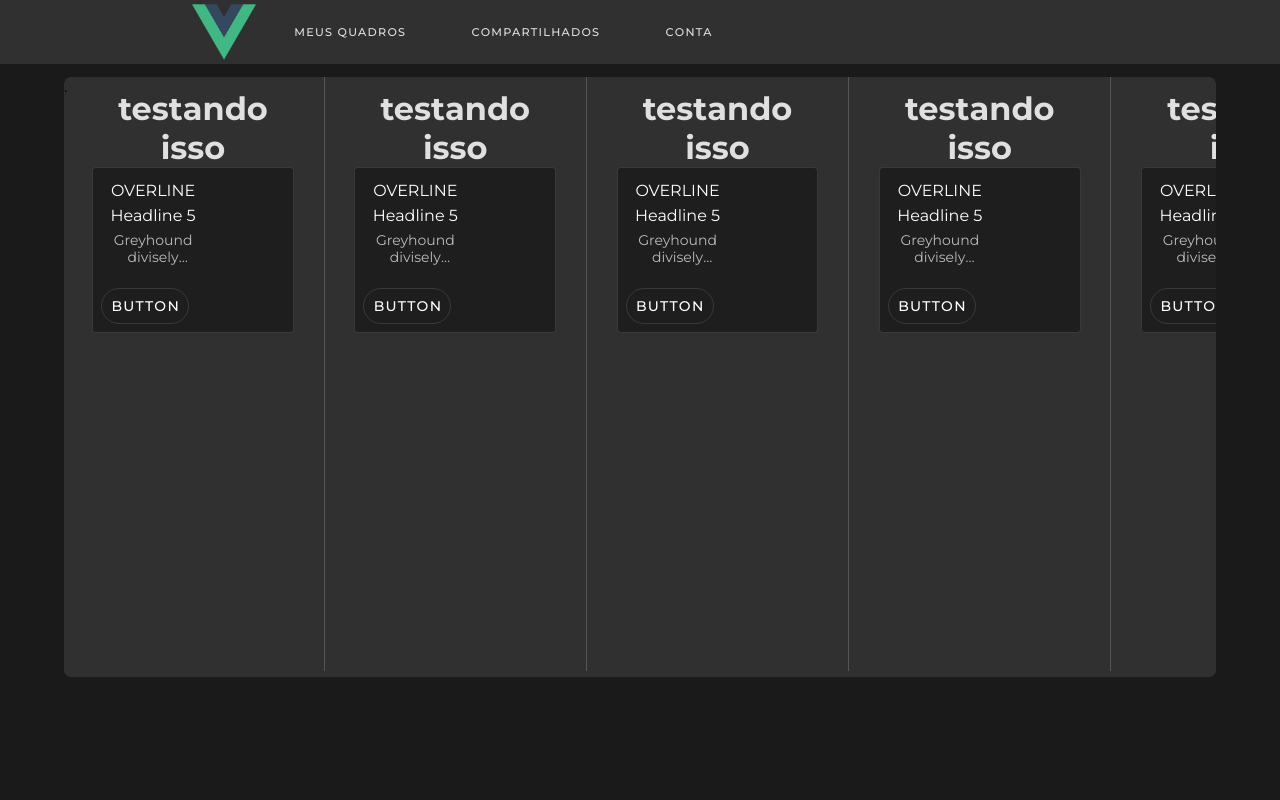
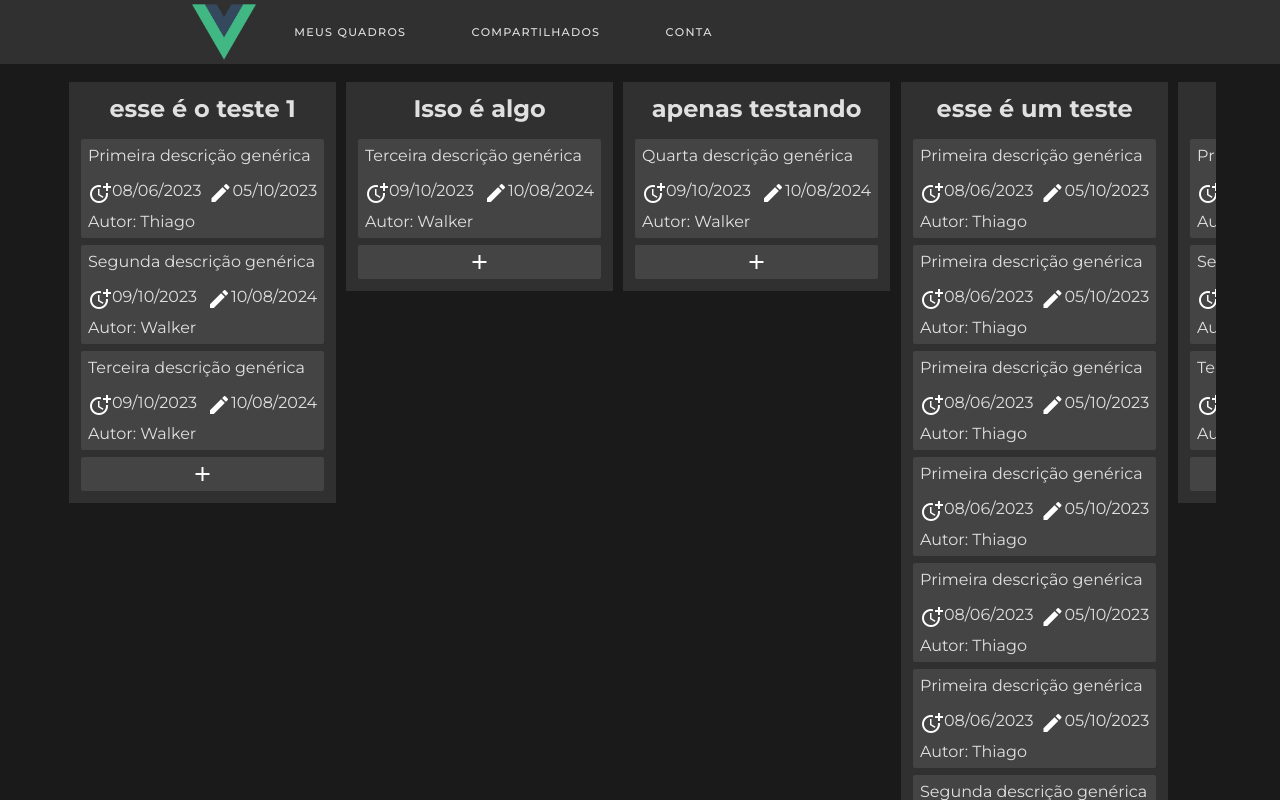
Before and after one commit to DSW-Projeto/frontend, a Vue app in the folder frontend/: page /list/1 in a window 1280 px wide. Shown: the top 800 px of the page. Built offline with nearby package versions, Linux system fonts and the light colour scheme; the HTML template or start-up script is replaced by a standard one.

Commit message:
Desenvolvimento dos cards dos quadros

```diff
--- a/frontend/package.json
+++ b/frontend/package.json
@@ -9,6 +9,7 @@
   },
   "dependencies": {
     "core-js": "^3.8.3",
+    "material-design-icons-iconfont": "^6.7.0",
     "vue": "^2.6.14",
     "vue-router": "^3.6.5",
     "vuetify": "^2.6.0"
--- a/frontend/src/App.vue
+++ b/frontend/src/App.vue
@@ -2,8 +2,8 @@
   <div id="app">
     <NavBar />
     <div :class="['appcontainer', { wide: isWide }]">
-      <LoginC v-if="userLoggedIn" />
-      <v-theme-provider :dark="true">
+      <LoginC v-if="!userLoggedIn" />
+      <v-theme-provider v-if="userLoggedIn" :dark="true">
         <router-view @update:wide="handleWide"></router-view>
       </v-theme-provider>
     </div>
@@ -20,7 +20,7 @@ export default {
   },
   data() {
     return {
-      userLoggedIn: false,
+      userLoggedIn: true,
       isWide: false,
     }
   },
@@ -67,6 +67,7 @@ body {
 
 .appcontainer.wide {
   margin: 1vw 5vw 1vw 5vw;
+  background-color: transparent;
 }
 
 @media(max-width: 600px) {
--- /dev/null
+++ b/frontend/src/components/Board/BoardCard.vue
@@ -0,0 +1,69 @@
+<template>
+    <div class="BoardCard">
+        <p>{{ description }}</p>
+        <div class="time">
+            <div>
+                <v-icon class="icons">more_time</v-icon>
+                <p>{{ creation }}</p>
+            </div>
+            <div>
+                <v-icon>edit</v-icon>
+                <p>{{ lstEdition }}</p>
+            </div>
+        </div>
+        <div class="author">
+            <p>Autor: {{ author }}</p>
+        </div>
+    </div>
+</template>
+
+<script>
+export default {
+    name: 'BoardCard',
+    props: {
+        description: {
+            type: String,
+            required: true,
+        },
+        lstEdition: {
+            type: String,
+            required: true,
+        },
+       author: {
+            type: String,
+            required: true,
+        },
+        creation: {
+            type: String,
+            required: true,
+        },
+    }
+}
+</script>
+
+<!-- Add "scoped" attribute to limit CSS to this component only -->
+<style scoped>
+.BoardCard {
+    padding: 7px;
+    text-align: left;
+    display: flex;
+    flex-direction: column;
+    width: 100%;
+    background-color: #444;
+    border-radius: 2px;
+    margin-bottom: 7px;
+}
+
+.time {
+    margin-top: 2vh;
+    display: flex;
+    flex-direction: row;
+    justify-content: space-between;
+    margin-bottom: 7px;
+
+    div {
+        display: flex;
+        flex-direction: row;
+    }
+}
+</style>
--- a/frontend/src/components/Board/BoardCol.vue
+++ b/frontend/src/components/Board/BoardCol.vue
@@ -1,40 +1,37 @@
 <template>
     <div class="col">
-        <div>
-            <h1>{{ title }}</h1>
+        <h2 class="title">{{ title }}</h2>
+        <div v-for="(card, index) in cards" class="card" :key="index">
+            <BoardCard :description="card.description" :author="card.author" :lstEdition="card.lstEdition"
+                :creation="card.creation"></BoardCard>
         </div>
-        <div>
-            <v-card class="mx-auto" max-width="344" outlined>
-                <v-list-item three-line>
-                    <v-list-item-content>
-                        <div class="text-overline mb-4">
-                            OVERLINE
-                        </div>
-                        <v-list-item-title class="text-h5 mb-1">
-                            Headline 5
-                        </v-list-item-title>
-                        <v-list-item-subtitle>Greyhound divisely hello coldly fonwderfully</v-list-item-subtitle>
-                    </v-list-item-content>
-
-                    <v-list-item-avatar tile size="80" color="grey"></v-list-item-avatar>
-                </v-list-item>
-
-                <v-card-actions>
-                    <v-btn outlined rounded text>
-                        Button
-                    </v-btn>
-                </v-card-actions>
-            </v-card>
-        </div>
+        <BoardCreatCard></BoardCreatCard>
     </div>
 </template>
 
 <script>
+import BoardCard from './BoardCard.vue';
+import BoardCreatCard from './BoardCreatCard.vue';
+
 export default {
     name: 'BoardCol',
+    props: {
+        cards: {
+            type: Array,
+            required: true
+        },
+        title: {
+            type:String,
+            required:true
+        }
+    },
+    components: {
+        BoardCard,
+        BoardCreatCard
+    },
     data() {
         return {
-            title: 'testando isso'
+
         }
     }
 }
@@ -44,11 +41,22 @@ export default {
 <style scoped>
 @import '../../assets/Styles.css';
 
+.title {
+    margin-bottom: 2vh;
+}
+
 .col {
+    margin: 5px;
+    background-color: var(--background);
     text-align: center;
     display: flex;
     flex-direction: column;
     align-items: center;
     color: var(--texto);
 }
+
+.card {
+    width: 100%;
+    min-width: 19vw;
+}
 </style>
--- /dev/null
+++ b/frontend/src/components/Board/BoardCreatCard.vue
@@ -0,0 +1,26 @@
+<template>
+    <div class="createCard">
+        <v-icon>add</v-icon>
+    </div>
+</template>
+
+<script>
+export default {
+    name: 'CreateCard'
+}
+</script>
+
+<!-- Add "scoped" attribute to limit CSS to this component only -->
+<style scoped>
+.createCard {
+    width: 100%;
+    background-color: #444;
+    border-radius: 2px;
+    padding: 5px;
+}
+
+.createCard:hover {
+    filter: brightness(50%);
+    cursor: pointer;
+}
+</style>
--- a/frontend/src/components/Board/BoardSc.vue
+++ b/frontend/src/components/Board/BoardSc.vue
@@ -1,9 +1,7 @@
 <template>
   <div class="boardScreen">
-    <p>.</p>
-    <div class="cols"  v-for="(item, index) in items" :key="index">
-      <BoardCol class="cmpCol"></BoardCol>
-      <div v-if="index < items.length - 1" class="divider"></div>
+    <div class="cols" v-for="(list, index) in lists" :key="index">
+      <BoardCol :title="list.title" :cards="list.cards" class="cmpCol"></BoardCol>
     </div>
   </div>
 </template>
@@ -21,7 +19,44 @@ export default {
   },
   data() {
     return {
-      items: [1, 2, 3, 4, 5, 2, 3, 4, 5, 2, 3, 4, 5, 2, 3, 4, 5, 2, 3, 4, 5, 2, 3, 4, 5]
+      lists: [
+        {
+          title: 'esse é o teste 1', cards: [
+            { description: 'Primeira descrição genérica', author: 'Thiago', lstEdition: '05/10/2023', creation: '08/06/2023' },
+            { description: 'Segunda descrição genérica', author: 'Walker', lstEdition: '10/08/2024', creation: '09/10/2023' },
+            { description: 'Terceira descrição genérica', author: 'Walker', lstEdition: '10/08/2024', creation: '09/10/2023' },
+          ]
+        },
+        {
+          title: 'Isso é algo', cards: [
+            { description: 'Terceira descrição genérica', author: 'Walker', lstEdition: '10/08/2024', creation: '09/10/2023' }
+          ]
+        },
+        {
+          title: 'apenas testando', cards: [
+            { description: 'Quarta descrição genérica', author: 'Walker', lstEdition: '10/08/2024', creation: '09/10/2023' }
+          ]
+        },
+        {
+          title: 'esse é um teste', cards: [
+            { description: 'Primeira descrição genérica', author: 'Thiago', lstEdition: '05/10/2023', creation: '08/06/2023' },
+            { description: 'Primeira descrição genérica', author: 'Thiago', lstEdition: '05/10/2023', creation: '08/06/2023' },
+            { description: 'Primeira descrição genérica', author: 'Thiago', lstEdition: '05/10/2023', creation: '08/06/2023' },
+            { description: 'Primeira descrição genérica', author: 'Thiago', lstEdition: '05/10/2023', creation: '08/06/2023' },
+            { description: 'Primeira descrição genérica', author: 'Thiago', lstEdition: '05/10/2023', creation: '08/06/2023' },
+            { description: 'Primeira descrição genérica', author: 'Thiago', lstEdition: '05/10/2023', creation: '08/06/2023' },
+            { description: 'Segunda descrição genérica', author: 'Walker', lstEdition: '10/08/2024', creation: '09/10/2023' },
+            { description: 'Terceira descrição genérica', author: 'Walker', lstEdition: '10/08/2024', creation: '09/10/2023' },
+          ]
+        },
+        {
+          title: 'mais testes', cards: [
+            { description: 'Primeira descrição genérica', author: 'Thiago', lstEdition: '05/10/2023', creation: '08/06/2023' },
+            { description: 'Segunda descrição genérica', author: 'Walker', lstEdition: '10/08/2024', creation: '09/10/2023' },
+            { description: 'Terceira descrição genérica', author: 'Walker', lstEdition: '10/08/2024', creation: '09/10/2023' },
+          ]
+        },
+      ]
     }
   }
 }
@@ -29,26 +64,19 @@ export default {
 
 
 <style scoped>
-
-.cmpCol{
-  margin: 0 1vw 0 1vw;
-}
-.cols{
+.cols {
   display: flex;
   flex-direction: row;
-  height: 75vh;
-}
-.divider {
-  width: 1px;
-  background-color: #555;
-  height: 99%;
-  margin: 0 5px;
+  height: 100%;
+  transform: rotateX(180deg);
 }
 
 .boardScreen {
   display: flex;
   flex-direction: row;
   overflow: auto;
+  align-items: flex-end;
+  transform: rotateX(180deg);
 
 }
 </style>
--- a/frontend/src/components/Board/BoardList.vue
+++ b/frontend/src/components/BoardList.vue
@@ -72,7 +72,7 @@ export default {
 
 <!-- Add "scoped" attribute to limit CSS to this component only -->
 <style scoped>
-@import '../../assets/Styles.css';
+@import '../assets/Styles.css';
 
 td:hover {
     background-color: var(--background-dark);
--- a/frontend/src/components/HelloWorld.vue
+++ b/frontend/src/components/HelloWorld.vue
@@ -12,21 +12,5 @@ export default {
 
 <!-- Add "scoped" attribute to limit CSS to this component only -->
 <style scoped>
-h1{
-  color:white;
-}
-h3 {
-  margin: 40px 0 0;
-}
-ul {
-  list-style-type: none;
-  padding: 0;
-}
-li {
-  display: inline-block;
-  margin: 0 10px;
-}
-a {
-  color: #42b983;
-}
+
 </style>
--- a/frontend/src/main.js
+++ b/frontend/src/main.js
@@ -2,11 +2,11 @@ import Vue from 'vue'
 import Router from 'vue-router'
 import App from './App.vue'
 import vuetify from './plugins/vuetify'
-
+import 'material-design-icons-iconfont/dist/material-design-icons.css'
 
 /*Imports de componentes*/
 import HelloWorld from './components/HelloWorld.vue'
-import FrameList from './components/Board/BoardList.vue'
+import BoardList from './components/BoardList.vue'
 import BoardSc from './components/Board/BoardSc.vue'
 
 Vue.use(Router)
@@ -21,7 +21,7 @@ const router = new Router({
     }, {
       path: '/list',
       name: 'frame-list',
-      component: FrameList
+      component: BoardList
     },
     {
       path: '/list/:id',
--- a/frontend/src/plugins/vuetify.js
+++ b/frontend/src/plugins/vuetify.js
@@ -4,4 +4,5 @@ import Vuetify from 'vuetify/lib/framework';
 Vue.use(Vuetify);
 
 export default new Vuetify({
+    iconfont: 'md',
 });
```
Also changed, not shown: 1 other file (tests, documents, lock files or other folders).
